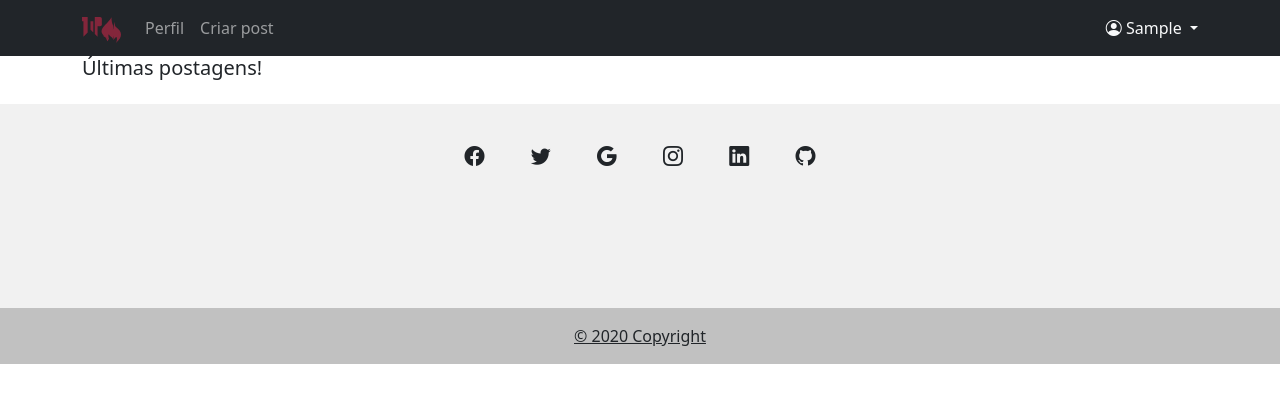
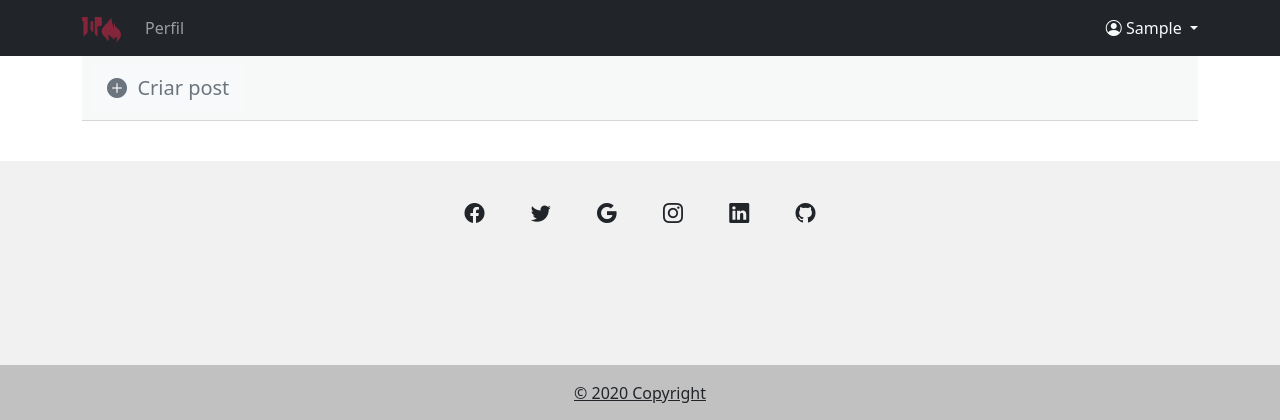
Before and after one commit to wbin01/webprofile, a Django app: page / in a window 1280 px wide. Shown: the top 420 px of the page. Run offline with Django 4.2, Linux system fonts and the light colour scheme; the visitor is signed in with stand-in values (Sample User, id 1); some libraries are stand-ins or nearby versions.

Commit message:
create at home

```diff
--- a/templates/index.html
+++ b/templates/index.html
@@ -8,7 +8,14 @@
 
 <!-- ### CONTAINER ### -->
 <div class="container">
-   <h5>Últimas postagens!</h5>
+    {% if user.is_authenticated %}
+    <div class="h4 p-2 mb-4 bg-secondary text-secondary border-bottom border-secondary border-opacity-25" style="--bs-bg-opacity: .05;">
+        <a type="button" class="btn btn-light text-secondary btn-lg" href="{% url 'create' %}">
+            <i class="bi bi-plus-circle-fill"></i>&nbsp;&nbsp;Criar post
+        </a>
+    </div>
+    {% endif %}
+
 
    <!-- ### CAROUSEL ### -->
 <!--    <div id="carouselExampleCaptions" class="carousel slide" data-bs-ride="false">-->
--- a/templates/partials/_nav.html
+++ b/templates/partials/_nav.html
@@ -23,14 +23,6 @@
                     <a class="nav-link active" aria-current="page" href="{% url 'dashboard' user.username %}">Perfil</a>
                     {% else %}
                     <a class="nav-link " aria-current="page" href="{% url 'dashboard' user.username %}">Perfil</a>
-                    {% endif %}
-                </li>
-
-                <li class="nav-item">
-                    {% if url == 'create' %}
-                    <a class="nav-link active" aria-current="page" href="{% url 'create' %}">Criar post</a>
-                    {% elif url != 'create' and url != 'edit' %}
-                    <a class="nav-link " aria-current="page" href="{% url 'create' %}">Criar post</a>
                     {% endif %}
                 </li>
 
```
